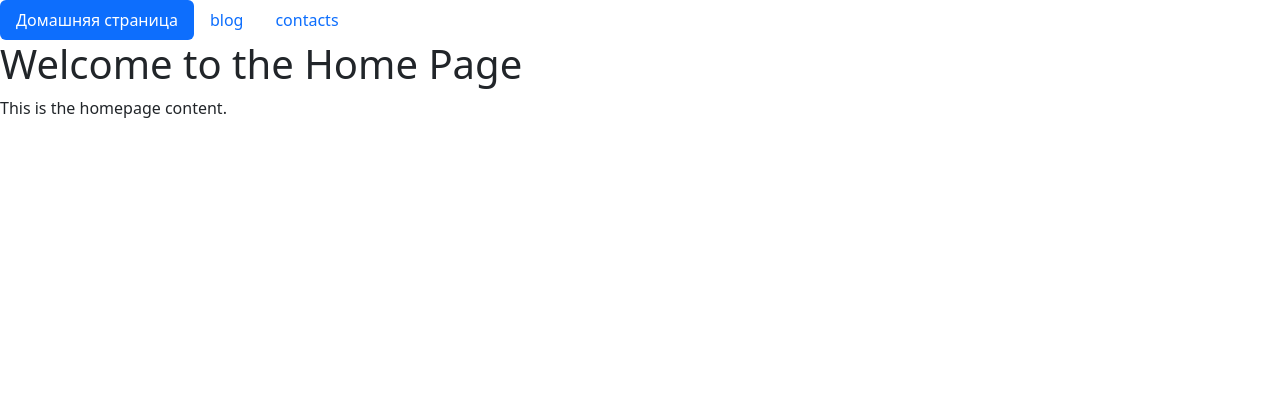
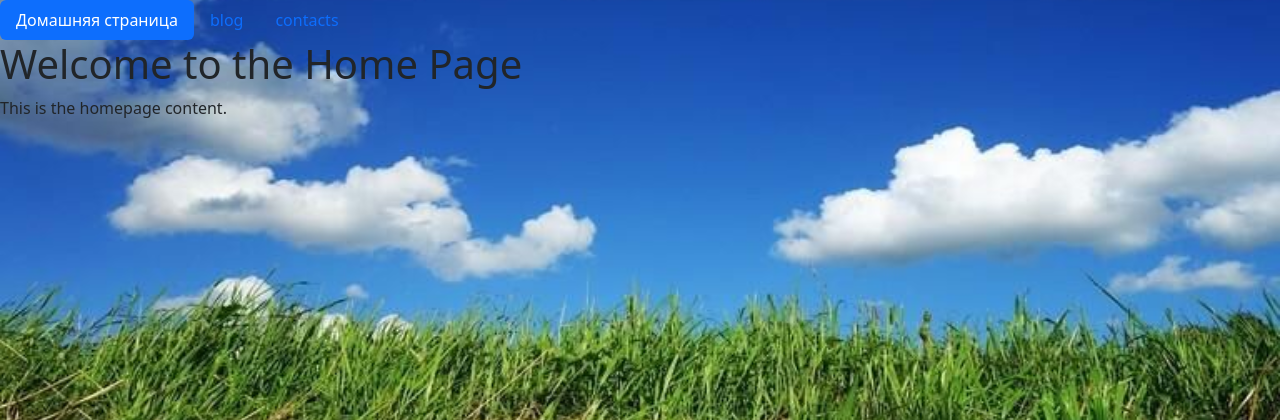
Before and after one commit to Mikivannah/LESSONE-VD04_1, a Flask app: page / in a window 1280 px wide. Shown: the top 420 px of the page. Run offline with Flask 3, Linux system fonts and the light colour scheme.

Commit message:
new cjde

```diff
--- a/static/css/style.css
+++ b/static/css/style.css
@@ -0,0 +1,7 @@
+body {
+
+    background-image: url('../static/image/sky.jpg');
+    background-size: cover;
+    background-position: center;
+
+}
--- a/templates/blog.html
+++ b/templates/blog.html
@@ -2,6 +2,7 @@
 <html>
 <head>
     <title>Blog Page</title>
+     <link rel="stylesheet" href="style2.css">
     <link href="https://cdn.jsdelivr.net/npm/bootstrap@5.3.3/dist/css/bootstrap.min.css" rel="stylesheet" integrity="sha384-QWTKZyjpPEjISv5WaRU9OFeRpok6YctnYmDr5pNlyT2bRjXh0JMhjY6hW+ALEwIH" crossorigin="anonymous">
 </head>
 <body>
--- a/templates/contacts.html
+++ b/templates/contacts.html
@@ -2,6 +2,7 @@
 <html>
 <head>
     <title>Contact Page</title>
+    <link rel="stylesheet" href="style3.css">
     <link href="https://cdn.jsdelivr.net/npm/bootstrap@5.3.3/dist/css/bootstrap.min.css" rel="stylesheet" integrity="sha384-QWTKZyjpPEjISv5WaRU9OFeRpok6YctnYmDr5pNlyT2bRjXh0JMhjY6hW+ALEwIH" crossorigin="anonymous">
 </head>
 <body>
--- a/templates/index.html
+++ b/templates/index.html
@@ -2,7 +2,9 @@
 <html>
 <head>
     <title>Home Page</title>
+
    <link href="https://cdn.jsdelivr.net/npm/bootstrap@5.3.3/dist/css/bootstrap.min.css" rel="stylesheet" integrity="sha384-QWTKZyjpPEjISv5WaRU9OFeRpok6YctnYmDr5pNlyT2bRjXh0JMhjY6hW+ALEwIH" crossorigin="anonymous">
+  <link rel="stylesheet" href="../static/css/style.css">
 </head>
 <body>
 
```
Also changed, not shown: static/image/sky.jpg (added).
